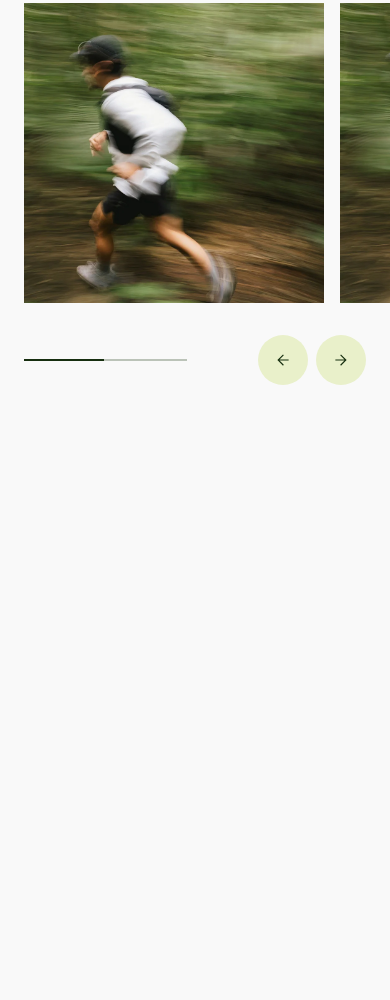
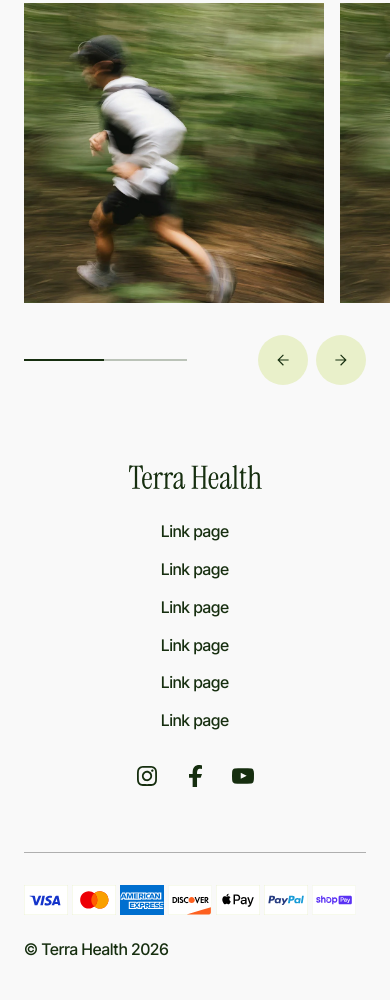
Before and after one commit to Djamelea/terra_health_exercise, a website built with Parcel: page index.html in a window 390 px wide. Shown: the part 6711-7711 px from the top of the page. Before the commit the page ends 7136 px from the top, so only its background shows below. Built offline with nearby package versions, Linux system fonts and the light colour scheme; a web font is replaced by a local one.

Commit message:
feat: implement responsive footer layout and payment icons

```diff
--- a/index.html
+++ b/index.html
@@ -679,5 +679,89 @@
             </div>
         </section>
     </main>
+    <footer aria-label="footer content">
+        <div class="footer__section">
+            <div class="max-width">
+                <div class="container">
+                    <div class="footer">
+                        <div class="footer__top-content content">
+                            <a class="content__logo">
+                                <svg class="content__logo-icon" aria-label="Terra Health logo" viewBox="0 0 133 24">
+                                    <use href="assets/sprites.svg#logo-icon">
+                                </svg>
+                            </a>
+                            <div class="content__links">
+                                <ul class="content__links-list list">
+                                    <li class="list__link">
+                                        <a href="#" class="list__link-item">Link page</a>
+                                    </li>
+                                    <li class="list__link">
+                                        <a href="#" class="list__link-item">Link page</a>
+                                    </li>
+                                    <li class="list__link">
+                                        <a href="#" class="list__link-item">Link page</a>
+                                    </li>
+                                    <li class="list__link">
+                                        <a href="#" class="list__link-item">Link page</a>
+                                    </li>
+                                    <li class="list__link">
+                                        <a href="#" class="list__link-item">Link page</a>
+                                    </li>
+                                    <li class="list__link">
+                                        <a href="#" class="list__link-item">Link page</a>
+                                    </li>
+                                </ul>
+                            </div>
+                            <div class="content__socials">
+                                <a href="https://instagram.com">
+                                    <svg class="content__socials-icon" aria-label="Instagram icon">
+                                        <use href="assets/sprites.svg#instagram-icon">
+                                    </svg>
+                                </a>
+                                <a href="https://facebook.com">
+                                    <svg class="content__socials-icon" aria-label="Facebook icon">
+                                        <use href="assets/sprites.svg#facebook-icon">
+                                    </svg>
+                                </a>
+                                <a href="https://youtube.com">
+                                    <svg class="content__socials-icon" aria-label="Youtube icon">
+                                        <use href="assets/sprites.svg#youtube-icon">
+                                    </svg>
+                                </a>
+                            </div>
+                        </div>
+                        <div class="footer__bottom bottom">
+                            <p class="bottom__text">
+                                © Terra Health 2026
+                            </p>
+                            <div class="bottom__cards">
+                                <svg class="bottom__cards-icon" viewBox="0 0 44 30">
+                                    <use href="assets/sprites.svg#visa-card-icon">
+                                </svg>
+                                <svg class="bottom__cards-icon" viewBox="0 0 44 30">
+                                    <use href="assets/sprites.svg#mastercard-card-icon">
+                                </svg>
+                                <svg class="bottom__cards-icon" viewBox="0 0 44 30">
+                                    <use href="assets/sprites.svg#american-express-card-icon">
+                                </svg>
+                                <svg class="bottom__cards-icon" viewBox="0 0 43 30">
+                                    <use href="assets/sprites.svg#discover-card-icon">
+                                </svg>
+                                <svg class="bottom__cards-icon" viewBox="0 0 44 30">
+                                    <use href="assets/sprites.svg#apple-pay-icon">
+                                </svg>
+                                <svg class="bottom__cards-icon" viewBox="0 0 44 30">
+                                    <use href="assets/sprites.svg#paypal-icon">
+                                </svg>
+                                <svg class="bottom__cards-icon" viewBox="0 0 43 30">
+                                    <use href="assets/sprites.svg#shop-pay-icon">
+                                </svg>
+                            </div>
+                        </div>
+                    </div>
+                </div>
+            </div>
+        </div>
+    </footer>
 </body>
 </html>
--- a/styles/_basic.scss
+++ b/styles/_basic.scss
@@ -5,13 +5,23 @@
 }
 
 body {
+    font-family: "Inter Tight", sans-serif;
     margin: 0;
     background-color: v.$color_gray_100;
 }
 
-h1, h2, h3, h4, h5, h6, p {
+h1, h2, h3, h4, h5, h6, p, ul, button {
     margin: 0;
     padding: 0;
+}
+
+a {
+    text-decoration: none;
+    color: unset;
+}
+
+li {
+    list-style: none;
 }
 
 .container {
--- a/styles/_buttons.scss
+++ b/styles/_buttons.scss
@@ -8,7 +8,6 @@
     padding: 16px 32px;
     background-color: v.$color_green_800;
     text-align: center;
-    text-decoration: none;
     border: none;
     border-radius: 99px;
 
@@ -69,7 +68,6 @@
     padding: 16px 32px;
     background-color: v.$color_green_200;
     text-align: center;
-    text-decoration: none;
     border: none;
     border-radius: 99px;
 
--- /dev/null
+++ b/styles/_footer.scss
@@ -0,0 +1,173 @@
+@use 'variables' as v;
+@use 'mixins' as m;
+@use 'typography';
+.footer__section {
+    padding: 56px 0;
+
+    .max-width {
+        max-width: 2560px;
+        margin: 0 auto;
+
+        .footer {
+            @include m.d-flex(start, start, nowrap, column, 0, 72px);
+
+            .content {
+                width: 100%;
+                @include m.d-flex(space-between, center, nowrap, row, 24px, 0);
+
+                &__logo {
+                    width: 280px;
+                    height: 24px; /* why by default 28px? */
+
+                    &-icon {
+                        width: 133px;
+                        height: 24px;
+                        fill: v.$color_green_800;
+                    }
+                }
+
+                &__links {
+                    width: 100%;
+                    margin: 0 auto;
+
+                    .list {
+                        @include m.d-flex(center, start, nowrap, row, 16px, 0);
+
+                        &__link {
+                            &-item{
+                                @include m.font(16px, 500, v.$color_green_800);
+                                line-height: 130%;
+
+                                &::after {
+                                    content: "";
+                                    display: block;
+                                    width: 100%;
+                                    height: 1px;
+                                    background-color: v.$color_green_800;
+                                    opacity: 0;
+                                }
+
+                                &:hover::after {
+                                    opacity: 1;
+                                }
+                            }
+                        }
+                    }
+                }
+
+                &__socials {
+                    width: 280px;
+                    @include m.d-flex(end, start, nowrap, row, 24px, 0);
+
+                    &-icon {
+                        display: block;
+                        width: 24px;
+                        height: 24px;
+                        fill: v.$color_green_800;
+                    }
+                }
+
+                @media (max-width: v.$media_md) {
+                    display: grid;
+                    grid-template-columns: repeat(2, 1fr);
+                    grid-template-rows: 24px auto;
+                    row-gap: 24px;
+                    column-gap: 16px;
+                    align-items: start;
+                    grid-template-areas:
+                    "logo links"
+                    "socials links";
+
+                    .content__logo {
+                        grid-area: logo;
+                    }
+
+                    .content__links {
+                        grid-area: links;
+                    }
+
+                    .content__socials {
+                        grid-area: socials;
+                    }
+
+                    &__logo {
+                        width: 100%;
+                    }
+
+                    &__socials {
+                        width: 100%;
+                        justify-content: start;
+                    }
+
+                    &__links {
+                        .list {
+                            @include m.d-flex(start, start, nowrap, column, 0, 16px);
+                        }
+                    }
+                }
+            }
+
+            .bottom {
+                width: 100%;
+                padding: 32px 0 0 0;
+                border-top: 1px solid v.$color_gray_300;
+                @include m.d-flex(space-between, center, nowrap, row, 24px, 0);
+
+                &__text {
+                    @extend %body-m-500-black;
+                    white-space: nowrap;
+                }
+
+                &__cards {
+                    @include m.d-flex(end, center, nowrap, row, 8px, 0);
+
+                    &-icon {
+                        display: block;
+                        width: 44px;
+                        height: 30px;
+                    }
+                }
+            }
+
+            @media (max-width: v.$media_lg) {
+                @include m.d-flex(start, start, nowrap, column, 0, 64px);
+            }
+
+            @media (max-width: v.$media_xs) {
+                .content {
+                    @include m.d-flex(center, center, nowrap, column, 0, 32px);
+
+                    &__logo {
+                        width: auto;
+                    }
+
+                    &__links {
+                        .list {
+                            @include m.d-flex(start, center, nowrap, column, 0, 16px);
+                        }
+                    }
+
+                    &__socials {
+                        @include m.d-flex(center, center, nowrap, row, 24px, 0);
+                    }
+                }
+
+                .bottom {
+                    @include m.d-flex(space-between, start, nowrap, column-reverse, 0, 24px);
+
+                    &__cards {
+                        @include m.d-flex(start, center, wrap, row, 4px, 0);
+                    }
+                }
+            }
+        }
+    }
+
+    @media (max-width: v.$media_lg) {
+        padding: 48px 0;
+    }
+
+    @media (max-width: v.$media_sm) {
+        padding: 40px 0;
+    }
+}
--- a/styles/_importer.scss
+++ b/styles/_importer.scss
@@ -9,3 +9,4 @@
 @forward 'button-cta';
 @forward 'faq';
 @forward 'instagram';
+@forward 'footer';
```
Also changed, not shown: assets/sprites.svg, dist/index.css, 1 other file.
